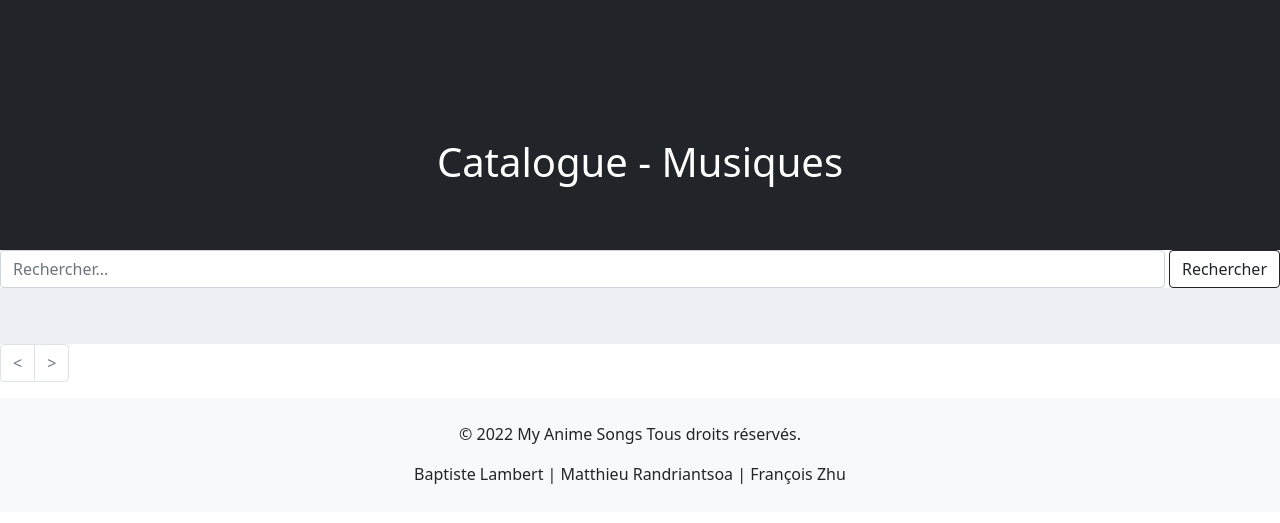
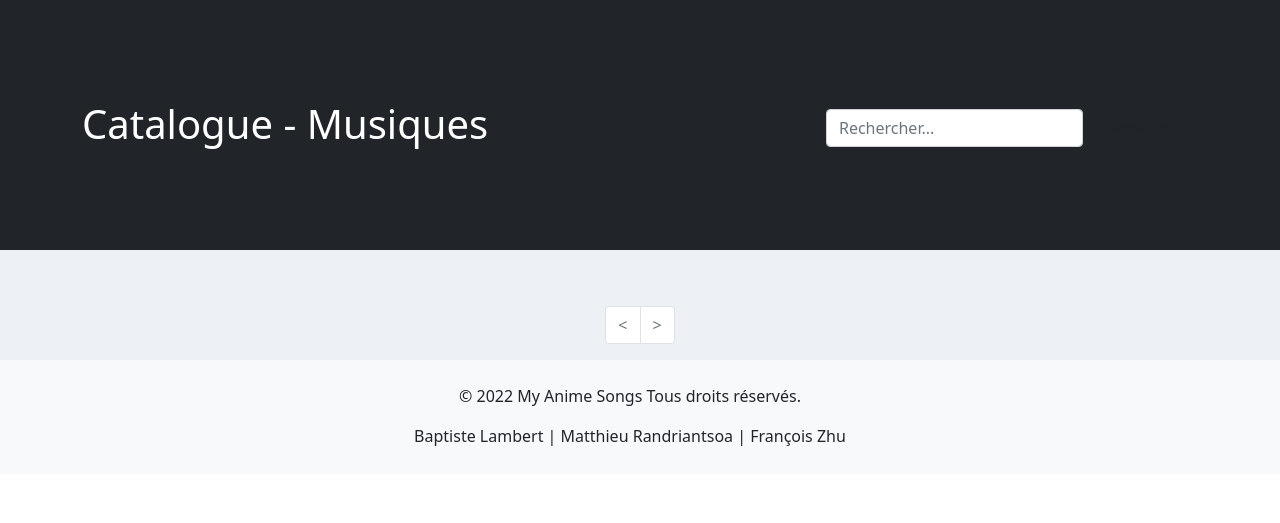
Before and after one commit to Mxtsxw/MyAnimeSongs, a Flask app: page /songs/all/ in a window 1280 px wide. Shown: the part 56-579 px from the top of the page. Run offline with Flask 2, Linux system fonts and the light colour scheme; data that the repository does not hold is empty.

Commit message:
Correction vue songs - barre recherche et pagination

```diff
--- a/website/templates/songs.html
+++ b/website/templates/songs.html
@@ -1,20 +1,21 @@
 {% extends "base.html" %}
 {% block main %}
+<div>
     <div class="container-fluid bg-dark banner">
-
     </div>
 
-<form action="" method="post" class = "needs-validation" novalidate>
+    <div class="container-fluid bg-custom">
+        <div class="container offset ">
+            <div class="d-flex justify-content-between">
+                <h1 class="text-center text-white bg-dark">Catalogue - Musiques</h1>
+            <form action="" method="post" class = "needs-validation d-flex align-items-center" novalidate>
                 {{ form.hidden_tag() }}
                 <div class="d-flex">
                   {{ form.search(class_="form-control")}}
                   {{ form.submit(class_="btn btn-outline-dark ms-1") }}
                 </div>
             </form>
-
-<div class="container-fluid bg-custom">
-    <div class="container offset ">
-        <h1 class="text-center text-white bg-dark">Catalogue - Musiques</h1>
+            </div>
             <div class="row row-cols-auto">
                 {% for song in songs.items %}
                 <div class="col mb-2 mt-3">
@@ -36,7 +37,7 @@
                 {% endfor %}
             </div>
         </div>
-    </div>
+        <div class="container d-flex justify-content-center">
             <nav aria-label="...">
                 <ul class="pagination">
 
@@ -83,5 +84,7 @@
                 </ul>
             </nav>
         </div>
+    </div>
+</div>
 
 {% endblock %}
```
Lines whose indentation alone changed are shown as unchanged.
